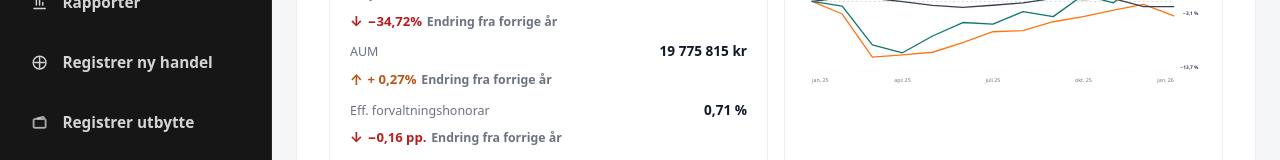
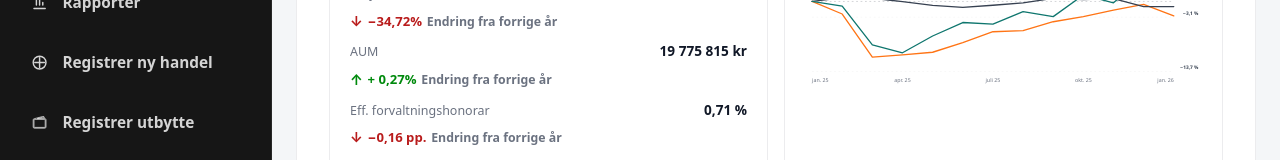
Before and after one commit to stacc-uib/stacc-app, a React (Vite) app in the folder client/: page / in a window 1280 px wide. Shown: the part 411-571 px from the top of the page. Built offline with nearby package versions, Linux system fonts and the light colour scheme.

Commit message:
Add green arrow

```diff
--- a/client/src/styles.css
+++ b/client/src/styles.css
@@ -2342,7 +2342,7 @@ textarea {
 }
 
 .fund-overview__delta--up {
-  color: #b85717;
+  color: #008A0D;
 }
 
 .fund-overview__delta--down {
```
